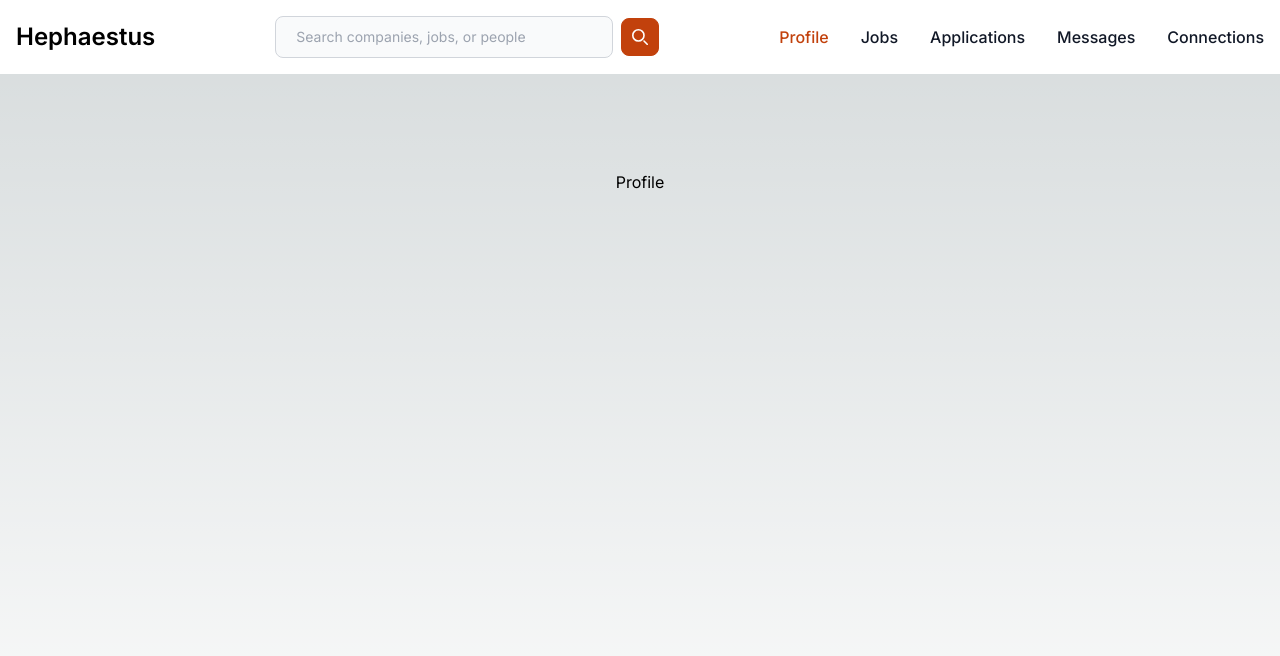
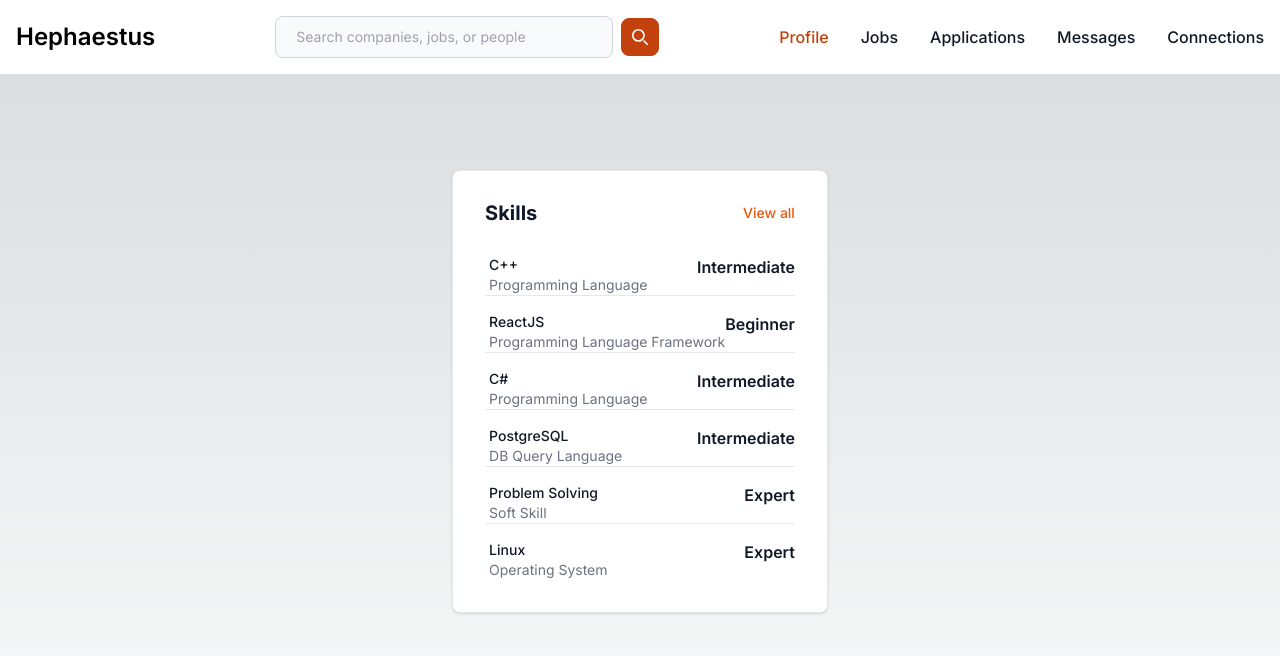
Before and after one commit to BlitheBacon/Hephaestus, a Next.js app: page /profile in a window 1280 px wide. Shown: the top 656 px of the page. Built offline with nearby package versions, Linux system fonts and the light colour scheme.

Commit message:
Profile updated | Skills component created - Profile page has been updated to included current and in-progress components - Skills component  created

```diff
--- a/app/(pages)/profile/page.tsx
+++ b/app/(pages)/profile/page.tsx
@@ -1,10 +1,13 @@
-import Image from "next/image";
+import Skills from "../../components/profile/skills/page";
 
 export default function Profile() {
     return (
         <main className="flex min-h-screen flex-col items-center justify-between p-24">
             <div>
-                Profile
+                <Skills/>
+                {/*<Education/>
+                <Experience/>
+                <Documents/>*/}
             </div>
         </main>
     );
--- /dev/null
+++ b/app/components/profile/skills/page.tsx
@@ -0,0 +1,28 @@
+'use client';
+
+import SkillsEntry from "./skill_entry/page";
+
+export default function Skills() {
+  return (
+    <>
+      <div className="w-full max-w-lg p-4 bg-white border border-gray-200 rounded-lg shadow sm:p-8 dark:bg-gray-800 dark:border-gray-700">
+          <div className="flex items-center justify-between mb-4">
+              <h5 className="text-xl font-bold leading-none text-gray-900 dark:text-white">Skills</h5>
+              <a href="#" className="text-sm font-medium text-orange-600 hover:underline dark:text-orange-500">
+                  View all
+              </a>
+        </div>
+        <div className="flow-root">
+              <ul role="list" className="divide-y divide-gray-200 dark:divide-gray-700">
+                  <SkillsEntry skill_name="C++" skill_description="Programming Language" skill_competency="Intermediate"/>
+                  <SkillsEntry skill_name="ReactJS" skill_description="Programming Language Framework" skill_competency="Beginner"/>
+                  <SkillsEntry skill_name="C#" skill_description="Programming Language" skill_competency="Intermediate"/>
+                  <SkillsEntry skill_name="PostgreSQL" skill_description="DB Query Language" skill_competency="Intermediate"/>
+                  <SkillsEntry skill_name="Problem Solving" skill_description="Soft Skill" skill_competency="Expert"/>
+                  <SkillsEntry skill_name="Linux" skill_description="Operating System" skill_competency="Expert"/>
+              </ul>
+        </div>
+      </div>
+    </>
+  );
+}
--- /dev/null
+++ b/app/components/profile/skills/skill_entry/page.tsx
@@ -0,0 +1,25 @@
+type Props = {
+  skill_name: string,
+  skill_description: string,
+  skill_competency: string
+}
+
+export default function SkillsEntry(props: Props) {
+  return (
+    <li className="pt-1 pb-0 sm:pt-4">
+      <div className="flex items-center ">
+          <div className="flex-1 min-w-0 ms-1">
+              <p className="text-sm font-medium text-gray-900 truncate dark:text-white">
+                  {props.skill_name}
+              </p>
+              <p className="text-sm text-gray-500 truncate dark:text-gray-400">
+                {props.skill_description}
+              </p>
+          </div>
+          <div className="inline-flex items-center text-base pb-4 font-semibold text-gray-900 dark:text-white">
+            {props.skill_competency}
+          </div>
+      </div>
+    </li>
+  );
+}
```
